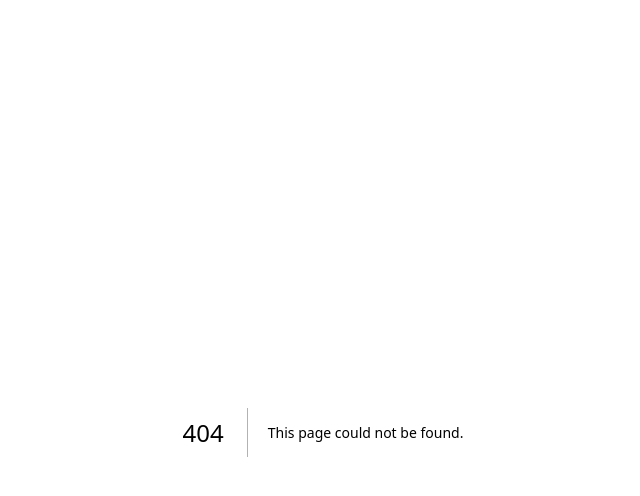
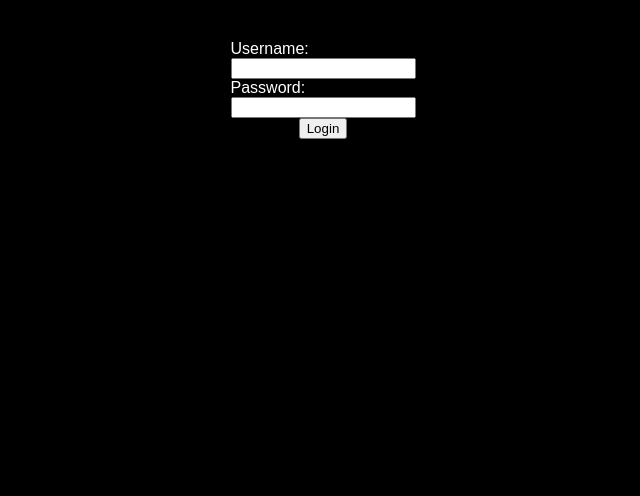
Before and after one commit to rookie2675/blog-website, a Next.js app: page /login in a window 1280 px wide. Before the commit this address had no page. Shown: the top 496 px of the page, without its empty margins (317-957 px from the left). Built offline with nearby package versions, Linux system fonts and the light colour scheme.

Commit message:
Created a login page

```diff
--- /dev/null
+++ b/app/login/page.module.css
@@ -0,0 +1,11 @@
+.fieldContainer {
+    display: flex;
+    flex-direction: column;
+}
+
+.formContainer {
+    display: flex;
+    flex-direction: column;
+    align-items: center;
+    margin: 0 auto;
+}
--- /dev/null
+++ b/app/login/page.tsx
@@ -0,0 +1,51 @@
+"use client";
+
+import { ChangeEvent, useState } from "react";
+import styles from "./page.module.css";
+
+export default function Page() {
+    const [username, setUsername] = useState("");
+    const [password, setPassword] = useState("");
+
+    function handleSubmit(event: any): void {
+        event.preventDefault();
+        console.log(username);
+        console.log(password);
+    }
+
+    function handleUsernameChange(
+        event: React.ChangeEvent<HTMLInputElement>,
+    ): void {
+        setUsername(event.target.value);
+    }
+
+    function handlePasswordChange(
+        event: React.ChangeEvent<HTMLInputElement>,
+    ): void {
+        setPassword(event.target.value);
+    }
+
+    return (
+        <form onSubmit={handleSubmit}>
+            <div className={styles.formContainer}>
+                <div className={styles.fieldContainer}>
+                    <label htmlFor="username">Username:</label>
+                    <input
+                        type="text"
+                        value={username}
+                        onChange={handleUsernameChange}
+                    ></input>
+                </div>
+                <div className={styles.fieldContainer}>
+                    <label htmlFor="password">Password:</label>
+                    <input
+                        type="password"
+                        value={password}
+                        onChange={handlePasswordChange}
+                    ></input>
+                </div>
+                <button type="submit">Login</button>
+            </div>
+        </form>
+    );
+}
--- a/app/page.module.css
+++ b/app/page.module.css
@@ -9,3 +9,9 @@
     justify-content: space-between;
     align-items: center;
 }
+
+.dashboard {
+    display: flex;
+    flex-direction: row;
+    gap: 20px;
+}
--- a/app/page.tsx
+++ b/app/page.tsx
@@ -5,6 +5,7 @@ import ArticleCard from "@/components/ArticleCard";
 import { Article } from "@/types/article";
 import SearchBar from "@/components/SearchBar";
 import { prisma } from "@/prisma/prisma";
+import Link from "next/link";
 
 export default async function Home(props: {
     searchParams?: Promise<{ query?: string }>;
@@ -22,7 +23,10 @@ export default async function Home(props: {
         <div className={styles.container}>
             <div className={styles.header}>
                 <h1>Articles</h1>
-                <SearchBar />
+                <div className={styles.dashboard}>
+                    <Link href={"/login"}>Login</Link>
+                    <SearchBar />
+                </div>
             </div>
             <div className={styles.articles}>
                 {filteredArticles.map((article: Article, index: number) => (
```
